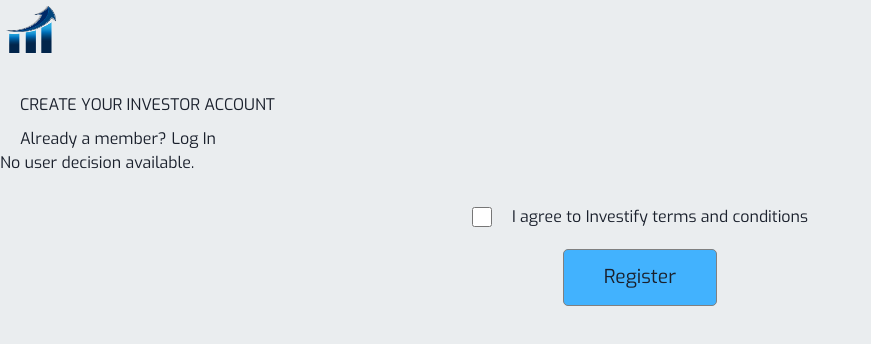
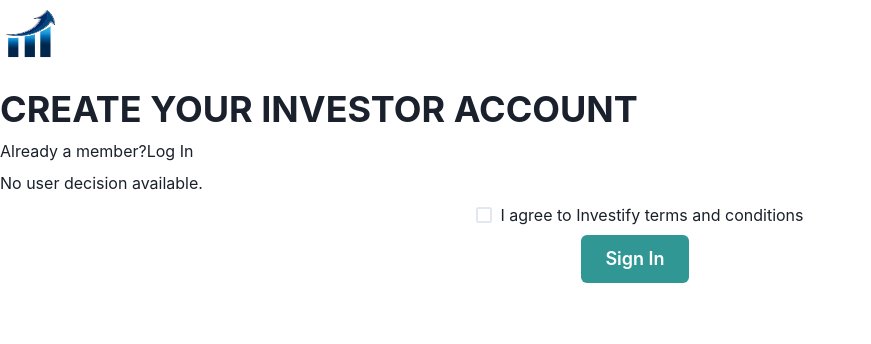
Before and after one commit to MuhammadFASEEH2002/Investify, a React (Create React App) app in the folder client/: page /user-registration in a window 1280 px wide. Shown: the top 344 px of the page, without its empty margins (0-871 px from the left). Built offline with nearby package versions, Linux system fonts and the light colour scheme.

Commit message:
upadted userregistration

```diff
--- a/client/src/css/Userlogin/Userlogin.css
+++ b/client/src/css/Userlogin/Userlogin.css
@@ -1,6 +1,6 @@
 .userlogin-main {
     width: 100%;
-    height: 100%;
+    /* height: 100%; */
     font-family: 'Exo', sans-serif;
 }
 
--- a/client/src/resources/Homepage/Homepage.js
+++ b/client/src/resources/Homepage/Homepage.js
@@ -33,7 +33,12 @@
 
   return (
     <>
-      <Stack className="main">
+      <Stack
+
+        overflowX={"hidden"}
+        width={"100svw"}
+        height={"100svh"}
+      >
         <Stack width={"100%"} spacing={"0px"}>
           <HStack
             width={"100%"}
@@ -49,7 +54,7 @@
               justifyContent={"start"}
               flexDirection={"row"}
             >
-             <Logo/>
+              <Logo />
             </Stack>
             <Stack
               width={{ base: "80%", md: "70%", lg: "50%" }}
--- a/client/src/resources/Userregistration/Userregistration.js
+++ b/client/src/resources/Userregistration/Userregistration.js
@@ -1,10 +1,23 @@
 import React, { useEffect, useState } from "react";
 import "../../css/reusable.css";
 import "../../css/Userregistration/Userregistration.css";
+import {
+  HStack,
+  Heading,
+  Stack,
+  Text,
+  Button,
+  Radio,
+  RadioGroup,
+  Input,
+  InputGroup,
+  InputRightElement,
+  Checkbox
+} from "@chakra-ui/react";
 import { Link } from "react-router-dom";
 import Investorregistration from "./components/Investorregistration";
 import Investeeregistration from "./components/Investeeregistration";
-
+import Logo from "../../components/Logo";
 
 const Userregistration = () => {
   const [userDecision, setUserDecision] = useState(null);
@@ -17,54 +30,98 @@
     }
     // document.title = `Investify | ${savedUserDecision}`;
     // localStorage.removeItem("userDecision");
-  },[]);
+  }, []);
 
   return (
+    //     <>
+    //       <div className="main">
+    //         <div className="userregistration-main">
+    //           <div className="userregistration-header flex flex-row align-center justify-center">
+    //             <div className="userregistration-header-logo-section flex flex-row align-center justify-start">
+    //               <div className="userregistration-logo"></div>
+    //             </div>
+    //           </div>
+    //           <div className="userregisteration-text-section">
+    //             <h1 className="userregisteration-heading">
+    //               CREATE YOUR INVESTOR ACCOUNT
+    //             </h1>
+    //             <div className="userregistration-loginmessage flex flex-row align-center justify-start">
+    //               <h1>Already a member?</h1>
+    //               <span>
+    //                 <Link to="/user-login">Log In</Link>
+    //               </span>
+    //             </div>
+    //             {
+    //             userDecision === "investor" ? (
+    //             <Investorregistration />
+    //       ): userDecision === "investee" ? (
+    // <Investeeregistration/>
+    //       ): (
+    //         <p>No user decision available.</p>
+    //       )
+    //       }
+
+    //             <div className="useregistration-rules-area flex flex-row align-center justify-center">
+    //               <input
+    //                 type="checkbox"
+    //                 className="userregistration-rules-checkbox"
+    //               />
+    //               <h5 className="userregistration-rules-label">
+    //                 I agree to Investify terms and conditions
+    //               </h5>
+    //             </div>
+    //             <div className="useregistration-registerbutton-section flex align-center justify-center">
+    //               <button className="useregistration-registerbutton">
+    //                 Register
+    //               </button>
+    //             </div>
+    //           </div>
+    //         </div>
+    //       </div>
+    //     </>
     <>
-      <div className="main">
-        <div className="userregistration-main">
-          <div className="userregistration-header flex flex-row align-center justify-center">
-            <div className="userregistration-header-logo-section flex flex-row align-center justify-start">
-              <div className="userregistration-logo"></div>
-            </div>
-          </div>
-          <div className="userregisteration-text-section">
-            <h1 className="userregisteration-heading">
-              CREATE YOUR INVESTOR ACCOUNT
-            </h1>
-            <div className="userregistration-loginmessage flex flex-row align-center justify-start">
-              <h1>Already a member?</h1>
-              <span>
-                <Link to="/user-login">Log In</Link>
-              </span>
-            </div>
-            {
-            userDecision === "investor" ? (
-            <Investorregistration />
-      ): userDecision === "investee" ? (
-<Investeeregistration/>
-      ): (
-        <p>No user decision available.</p>
-      )
-      }
+      <Stack
+         overflowX={"hidden"}
+         width={"100svw"}
 
-            <div className="useregistration-rules-area flex flex-row align-center justify-center">
-              <input
-                type="checkbox"
-                className="userregistration-rules-checkbox"
-              />
-              <h5 className="userregistration-rules-label">
-                I agree to Investify terms and conditions
-              </h5>
-            </div>
-            <div className="useregistration-registerbutton-section flex align-center justify-center">
-              <button className="useregistration-registerbutton">
-                Register
-              </button>
-            </div>
-          </div>
-        </div>
-      </div>
+        height={{ base: "200svh", md: "100svh", lg: "100svh" }}
+      >
+        <Stack width={"100%"} height={"100%"}>
+          <HStack
+            width={"100%"}
+            padding={"10px 5px 10px 5px"}
+            // position={"absolute"}
+            // top={0}
+          >
+            <Stack>
+              <Logo />
+            </Stack>
+          </HStack>
+          <Heading> CREATE YOUR INVESTOR ACCOUNT</Heading>
+          <Text>
+            Already a member?<Link>Log In</Link>
+          </Text>
+        {  userDecision === "investor" ? (
+          <Investorregistration />
+          ): userDecision === "investee" ? (
+          <Investeeregistration />
+          ): (<p>No user decision available.</p>)}
+          <Stack alignItems={"center"} justifyContent={"center"}>
+
+     <Checkbox  > I agree to Investify terms and conditions</Checkbox>
+     <Button
+                  colorScheme="teal"
+                  variant='solid'
+                  marginRight={"10px"}
+                  size={{ base: "md", md: "md", lg: "lg" }}
+
+                >
+                  Sign In
+                </Button>
+          </Stack>
+
+        </Stack>
+      </Stack>
     </>
   );
 };
--- a/client/src/resources/Userrole/Userrole.js
+++ b/client/src/resources/Userrole/Userrole.js
@@ -27,40 +27,7 @@
   const navigate = useNavigate();
   return (
     <>
-      {/* <div className="main">
-        <div className="userrole-main">
-          <div className="userrole-header flex flex-row align-center justify-center">
-            <div className="userrole-header-logo-section flex flex-row align-center justify-start">
-              <div className="userrole-logo"></div>
-            </div>
-          </div>
-          <div className="userrole-text-section flex align-center justify-center">
-            <h1 className="userrole-text">
-              Welcome to Investify – Your Gateway to Business Investment
-              Opportunities.
-            </h1>
-          </div>
-          <div className="userrole-decsionbutton-section flex flex-row align-center justify-even">
-            <DecisionButton
-              heading="I Want to Invest"
-              text="Join our network as an investor, explore promising businesses, and start making strategic investments."
-              onClick={() => {
-                setUserDecision("investor");
-                localStorage.setItem("userDecision", "investor");
-                navigate("/user-registration");}}
-            />
-            <DecisionButton
-              heading="I Want to List My Business"
-              text="Showcase your business, attract potential investors, and take the next step towards growth."
-              onClick={() =>{
-                setUserDecision("investee");
-                localStorage.setItem("userDecision", "investee");
-                navigate("/user-registration");}}
-            />
-          </div>
-        </div>
-      </div> */}
-      <Stack className="main">
+      <Stack overflowX={"hidden"} width={"100svw"} height={"100svh"}>
         <Stack
           width={"100%"}
           height={"100%"}
@@ -80,9 +47,9 @@
           </HStack>
           <Stack>
             <Heading
-          fontSize={{ base: "1rem", md: "1.5rem", lg: "2rem" }}
-          textAlign={"center"}
-          >
+              fontSize={{ base: "1rem", md: "1.5rem", lg: "2rem" }}
+              textAlign={"center"}
+            >
               Welcome to Investify – Your Gateway to Business Investment
               Opportunities.
             </Heading>
```
Also changed, not shown: client/src/resources/Adminlogin/Adminlogin.js (added, +9 -0 lines), client/src/resources/Userlogin/Userlogin.js (+25 -105 lines).
